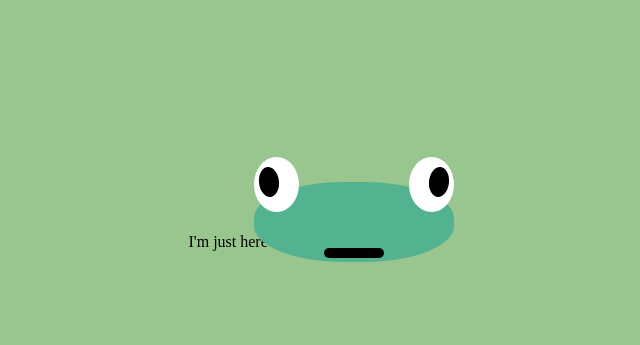
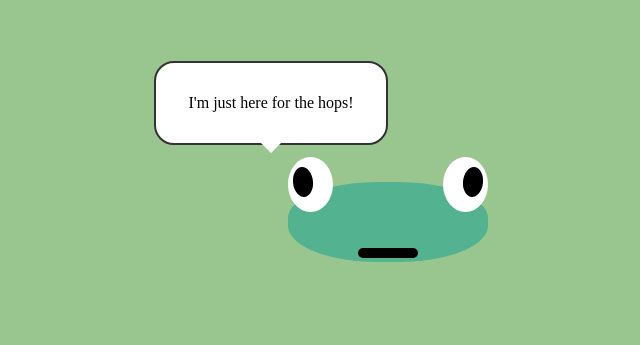
Before and after one commit to AneetaPT/Tinitus, a plain HTML site: page index.html in a window 1280 px wide. Shown: the part 158-503 px from the top of the page, without its empty margins (369-1009 px from the left). Drawn offline with Linux system fonts and the light colour scheme.

Commit message:
feat:Add stylw to dialog box

```diff
--- a/styles.css
+++ b/styles.css
@@ -90,3 +90,37 @@
     background-color: #000;
     border-radius: 70px;
 }
+
+.dialog-box {
+    position: relative;
+    background: white;
+    border-radius: 20px;
+    padding: 15px;
+    margin-bottom: 279px;
+    border: 2px solid #333;
+    width: 200px;  /* Set fixed width */
+    height: 50px;  /* Set fixed height */
+    text-align: center;
+    display: flex;  /* Add flex display */
+    align-items: center;  /* Center content vertically */
+    justify-content: center;  /* Center content horizontally */
+}
+
+/* Ensure the paragraph inside maintains consistent spacing */
+.dialog-box p {
+    margin: 0;
+    padding: 0;
+}
+
+.dialog-box:after {
+    content: '';
+    position: absolute;
+    bottom: -10px;
+    left: 50%;
+    transform: translateX(-50%);
+    width: 0;
+    height: 0;
+    border-left: 10px solid transparent;
+    border-right: 10px solid transparent;
+    border-top: 10px solid white;
+}
```
